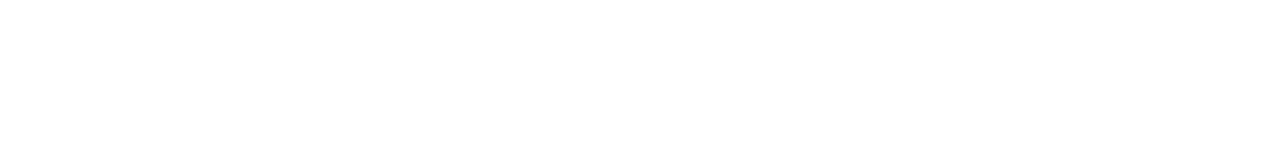
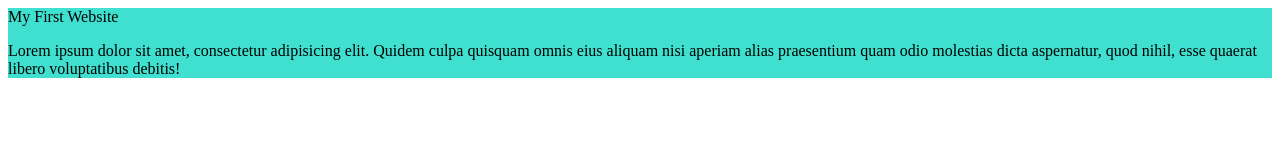
Before and after one commit to ash-124/my-simple-website, a plain HTML site: page index.html in a window 1280 px wide. Drawn offline with Linux system fonts and the light colour scheme.

Commit message:
adding css

```diff
--- a/index.html
+++ b/index.html
@@ -4,8 +4,14 @@
     <meta charset="UTF-8">
     <meta name="viewport" content="width=device-width, initial-scale=1.0">
     <title>My first website</title>
+    <link rel="stylesheet" href="styles/color.css">
+
 </head>
 <body>
+    <div>
+    <h>My First Website</h>
+    <p>Lorem ipsum dolor sit amet, consectetur adipisicing elit. Quidem culpa quisquam omnis eius aliquam nisi aperiam alias praesentium quam odio molestias dicta aspernatur, quod nihil, esse quaerat libero voluptatibus debitis!</p>
+    </div>
 
 </body>
 </html>
--- /dev/null
+++ b/styles/color.css
@@ -0,0 +1,3 @@
+div{
+    background-color: turquoise;
+}
```
